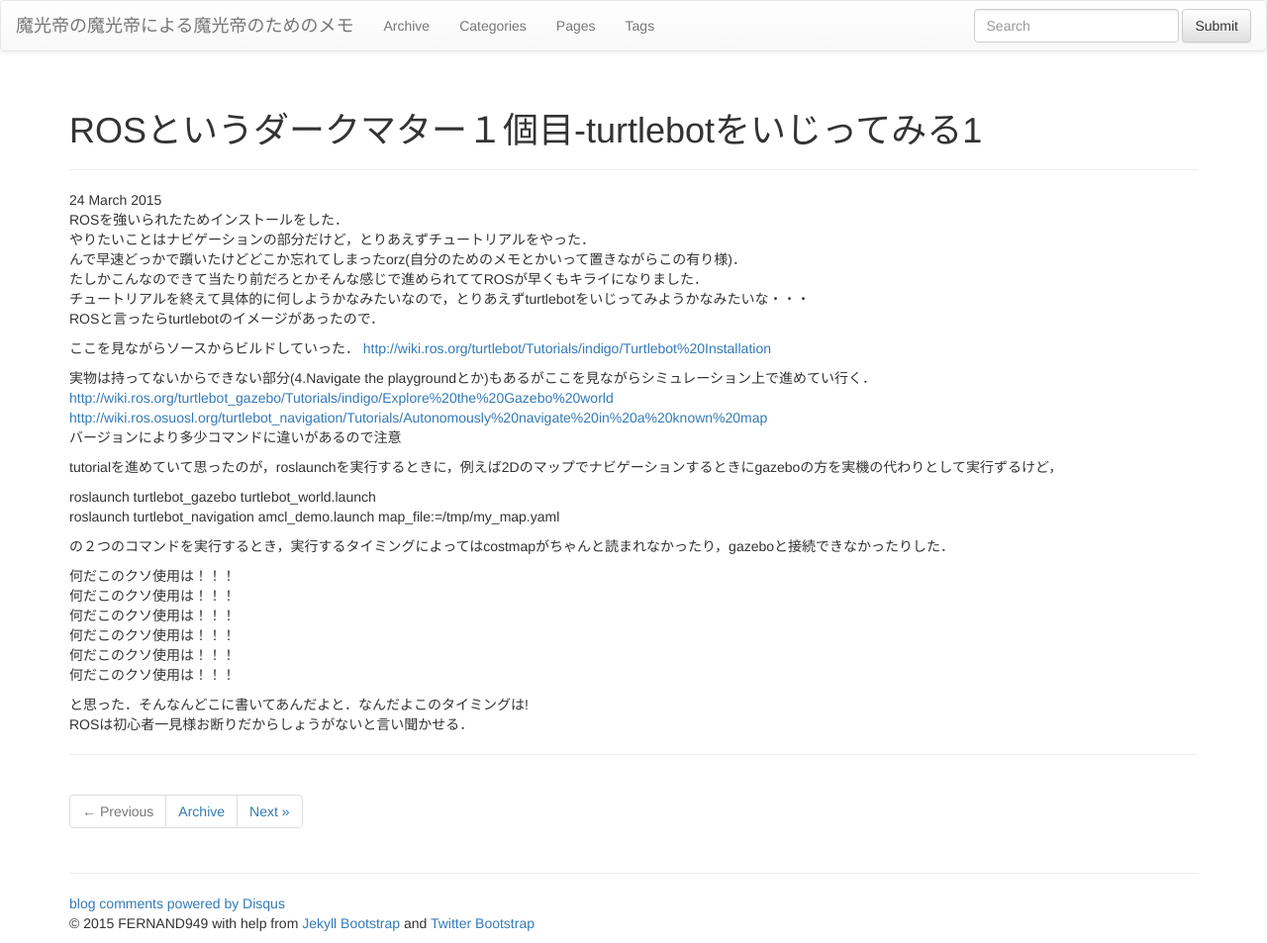
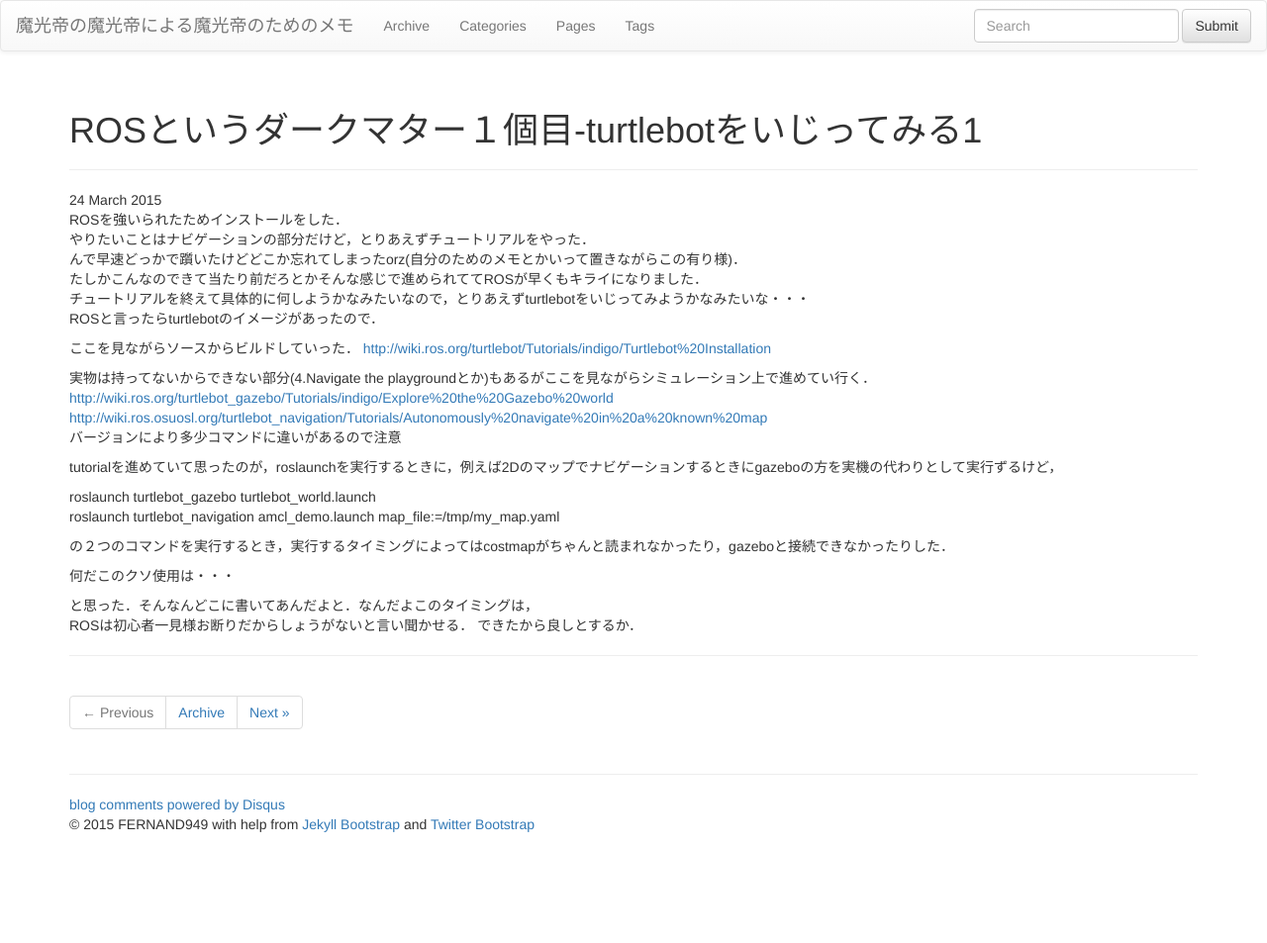
Before and after one commit to FERNAND949/FERNAND949.github.io, a Jekyll site: the page built from _posts/2015-3-24-ros-darkmatter.md, in a window 1280 px wide. Shown: the whole page at 99% size. Built offline with Jekyll 4.4.1, drawn with Linux system fonts in a browser that asks for light colours; nearby versions of some CDN libraries; library files that are not in the unit come from our copies; comment, search, counter and statistics services are not loaded; after the commit the page ends 900 px from its top, so only the background shows below that.

Commit message:
commit ros posts

```diff
--- a/_posts/2015-3-24-ros-darkmatter.md
+++ b/_posts/2015-3-24-ros-darkmatter.md
@@ -27,12 +27,8 @@ roslaunch turtlebot_navigation amcl_demo.launch map_file:=/tmp/my_map.yaml
 
 の２つのコマンドを実行するとき，実行するタイミングによってはcostmapがちゃんと読まれなかったり，gazeboと接続できなかったりした．
 
-  何だこのクソ使用は！！！
-  何だこのクソ使用は！！！
-  何だこのクソ使用は！！！
-  何だこのクソ使用は！！！
-  何だこのクソ使用は！！！
-  何だこのクソ使用は！！！
+  何だこのクソ使用は・・・
 
-と思った．そんなんどこに書いてあんだよと．なんだよこのタイミングは!
+と思った．そんなんどこに書いてあんだよと．なんだよこのタイミングは，
 ROSは初心者一見様お断りだからしょうがないと言い聞かせる．
+できたから良しとするか．
```
Also changed, not shown: _posts/2015-4-16-ros-darkmatter.md (added, +50 -0 lines), images/ros_plugin_after.png (added), images/ros_plugin_before.png (added).
